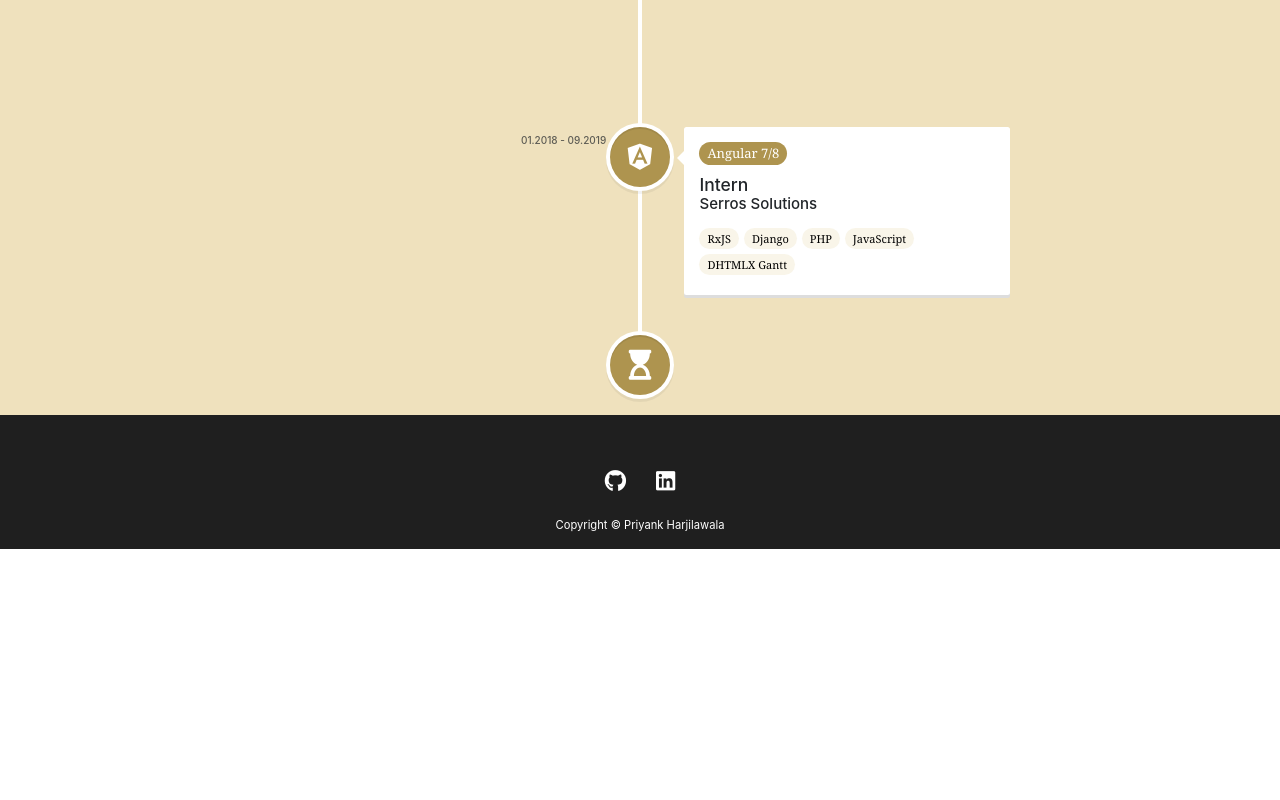
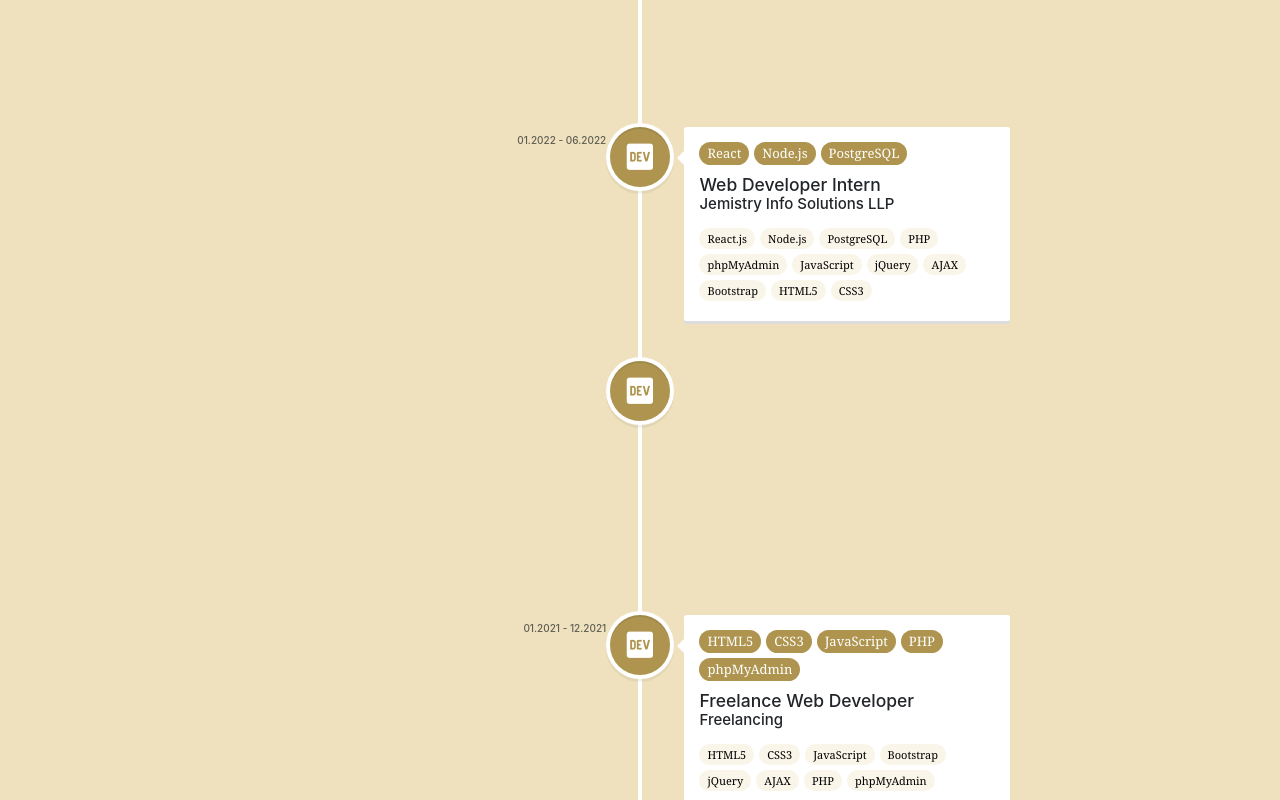
Before and after one commit to Dorota1997/react-frontend-dev-portfolio, a React (Create React App) app: page / in a window 1280 px wide. Shown: the part 3080-3880 px from the top of the page. Before the commit the page ends 3629 px from the top, so only its background shows below. Built offline with nearby package versions, Linux system fonts and the light colour scheme; some icons are missing.

Commit message:
refactor: modified experience

```diff
--- a/public/res_primaryLanguage.json
+++ b/public/res_primaryLanguage.json
@@ -81,37 +81,93 @@
     ],
     "experience": [
       {
-        "company": "DefOpenSource",
-        "title": "Front-End Developer",
-        "years": "10.2019 - present",
+        "company": "Netizens Technologies",
+        "title": "Full Stack Developer",
+        "years": "06/2022 - 02/2023",
         "mainTech": [
-          "Angular 8/9/10"
+          "React",
+          "Node.js",
+          "AdonisJs",
+          "PostgreSQL"
         ],
         "technologies": [
           "REST API",
-          "RxJS",
-          "JavaScript",
-          "Bootstrap",
-          "MDBootstrap",
-          "EF Core",
-          ".NET Core",
-          "SignalR",
-          "Angular Material"
+          "React",
+          "Redux",
+          "Node.js",
+          "AdonisJs",
+          "PostgreSQL",
+          "Docker",
+          "Redis",
+          "Socket.io",
+          "webRTC"
         ]
       },
       {
-        "company": "Serros Solutions",
-        "title": "Intern",
-        "years": "01.2018 - 09.2019",
+        "company": "Jemistry Info Solutions LLP",
+        "title": "Web Developer Intern",
+        "years": "01.2022 - 06.2022",
         "mainTech": [
-          "Angular 7/8"
+          "React",
+          "Node.js",
+          "PostgreSQL"
         ],
         "technologies": [
-          "RxJS",
-          "Django",
+          "React.js",
+          "Node.js",
+          "PostgreSQL",
           "PHP",
+          "phpMyAdmin",
           "JavaScript",
-          "DHTMLX Gantt"
+          "jQuery",
+          "AJAX",
+          "Bootstrap",
+          "HTML5",
+          "CSS3"
+        ]
+      },
+      {
+        "company": "Suven Consultants & Technology Pvt. Ltd.",
+        "title": "Web Developer Intern",
+        "years": "06.2021 - 07.2021",
+        "mainTech": [
+          "HTML5",
+          "CSS3",
+          "JavaScript",
+          "PHP",
+          "phpMyAdmin"
+        ],
+        "technologies": [
+          "HTML5",
+          "CSS3",
+          "JavaScript",
+          "Bootstrap",
+          "jQuery",
+          "AJAX",
+          "PHP",
+          "phpMyAdmin"
+        ]
+      },
+      {
+        "company": "Freelancing",
+        "title": "Freelance Web Developer",
+        "years": "01.2021 - 12.2021",
+        "mainTech": [
+          "HTML5",
+          "CSS3",
+          "JavaScript",
+          "PHP",
+          "phpMyAdmin"
+        ],
+        "technologies": [
+          "HTML5",
+          "CSS3",
+          "JavaScript",
+          "Bootstrap",
+          "jQuery",
+          "AJAX",
+          "PHP",
+          "phpMyAdmin"
         ]
       }
     ]
--- a/src/components/Experience.js
+++ b/src/components/Experience.js
@@ -37,7 +37,7 @@ class Experience extends Component {
               color: "#fff",
               textAlign: "center",
             }}
-            icon={<i className="fab fa-angular experience-icon"></i>}
+            icon={<i className="fab fa-dev experience-icon"></i>}
             key={i}
           >
             <div style={{ textAlign: "left", marginBottom: "4px" }}>
```
